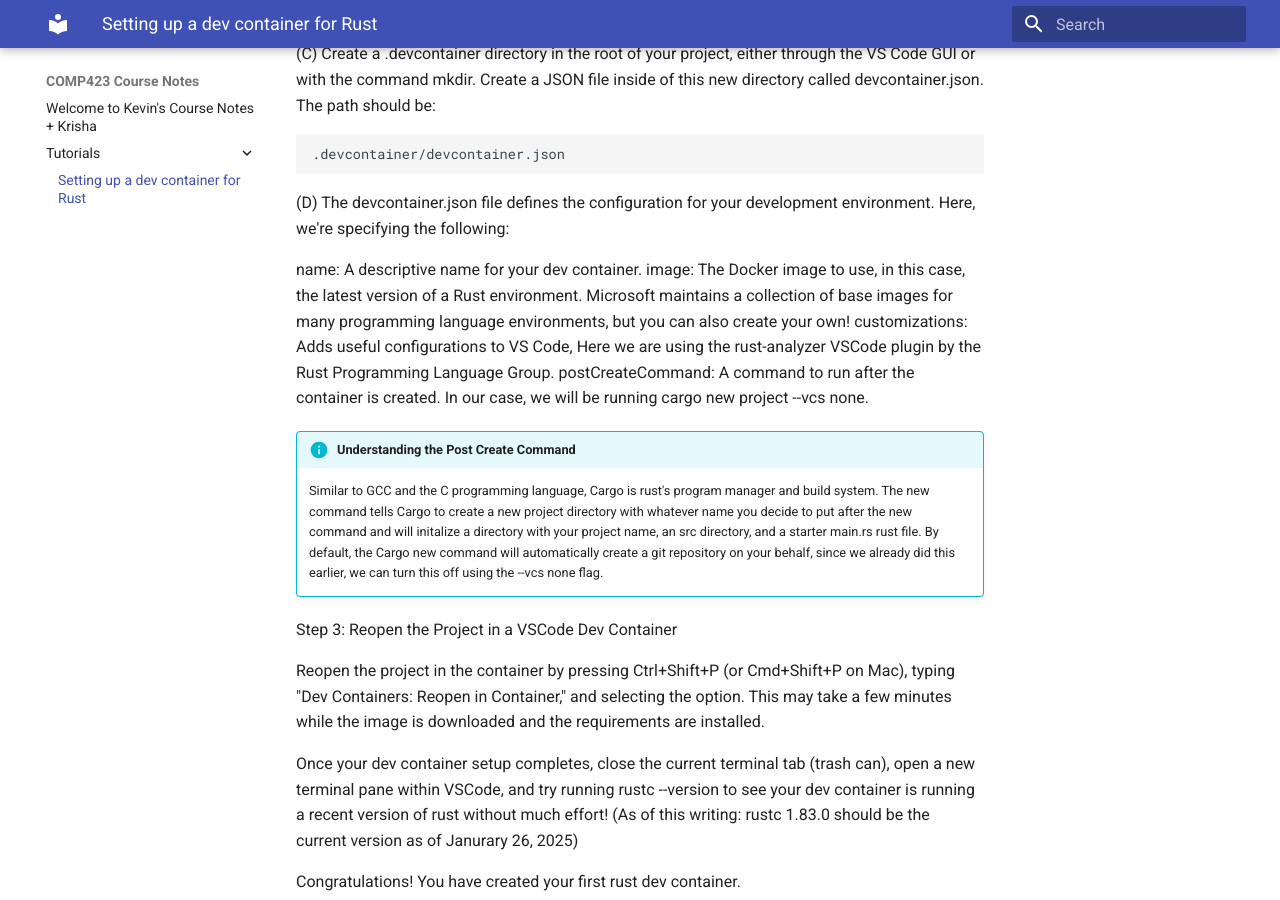
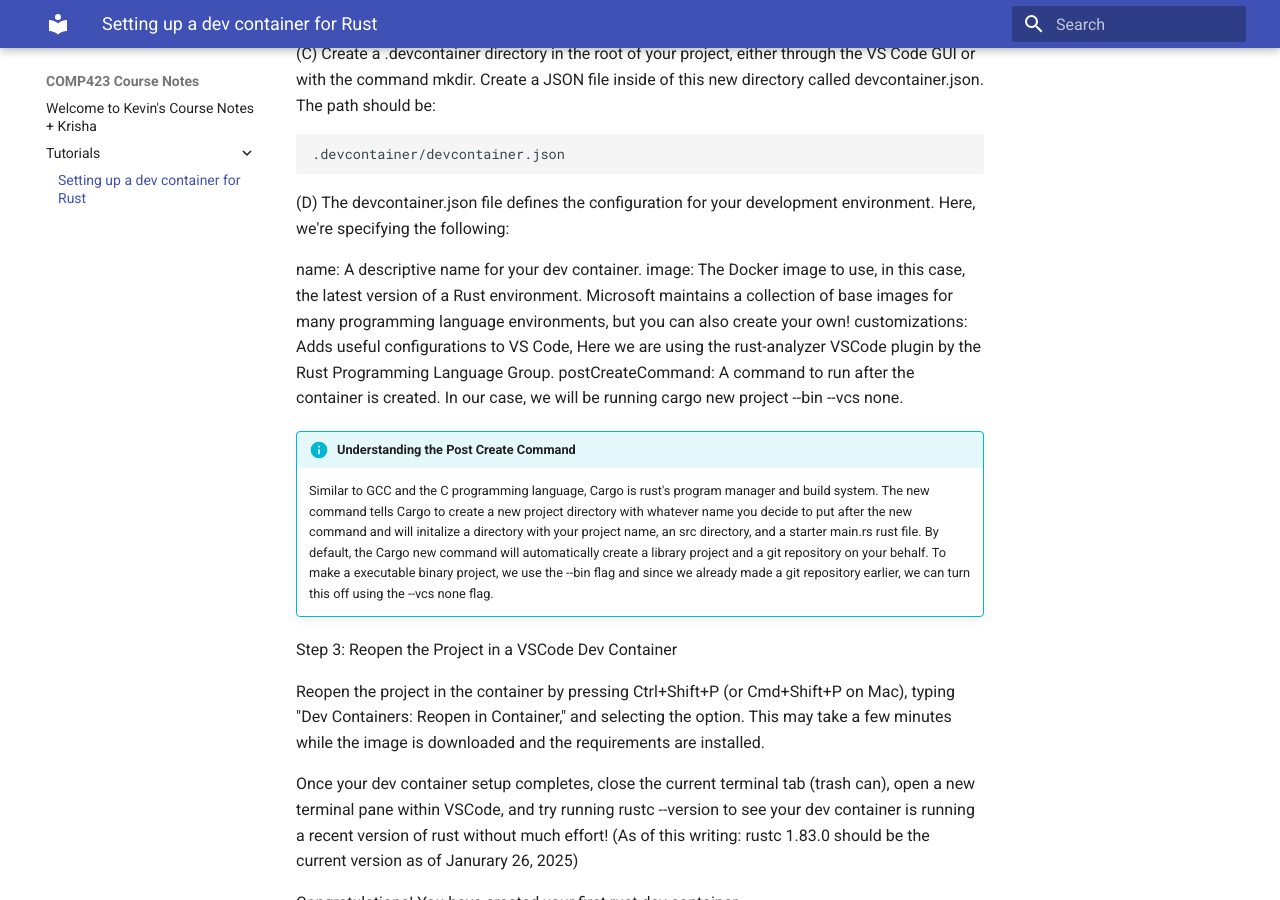
Before and after one commit to Kevinofma/comp423-course-notes, an MkDocs documentation site: the page built from docs/tutorials/rust-setup.md, in a window 1280 px wide and 900 px high, scrolled down 863 px. Built offline with MkDocs 1.6.1 and Material for MkDocs 9.7.7, drawn with Linux system fonts in a browser that asks for light colours.

Commit message:
added --bin to post create command

```diff
--- a/docs/tutorials/rust-setup.md
+++ b/docs/tutorials/rust-setup.md
@@ -49,11 +49,11 @@ Step 2: Setting up the Development Environment
 name: A descriptive name for your dev container.
 image: The Docker image to use, in this case, the latest version of a Rust environment. Microsoft maintains a collection of base images for many programming language environments, but you can also create your own!
 customizations: Adds useful configurations to VS Code, Here we are using the rust-analyzer VSCode plugin by the Rust Programming Language Group.
-postCreateCommand: A command to run after the container is created. In our case, we will be running cargo new project --vcs none.
+postCreateCommand: A command to run after the container is created. In our case, we will be running cargo new project --bin --vcs none.
 
 !!! info "Understanding the Post Create Command"
 
-    Similar to GCC and the C programming language, Cargo is rust's program manager and build system. The new command tells Cargo to create a new project directory with whatever name you decide to put after the new command and will initalize a directory with your project name, an src directory, and a starter main.rs rust file. By default, the Cargo new command will automatically create a git repository on your behalf, since we already did this earlier, we can turn this off using the --vcs none flag.
+    Similar to GCC and the C programming language, Cargo is rust's program manager and build system. The new command tells Cargo to create a new project directory with whatever name you decide to put after the new command and will initalize a directory with your project name, an src directory, and a starter main.rs rust file. By default, the Cargo new command will automatically create a library project and a git repository on your behalf. To make a executable binary project, we use the --bin flag and since we already made a git repository earlier, we can turn this off using the --vcs none flag.
 
 Step 3: Reopen the Project in a VSCode Dev Container
 
```
